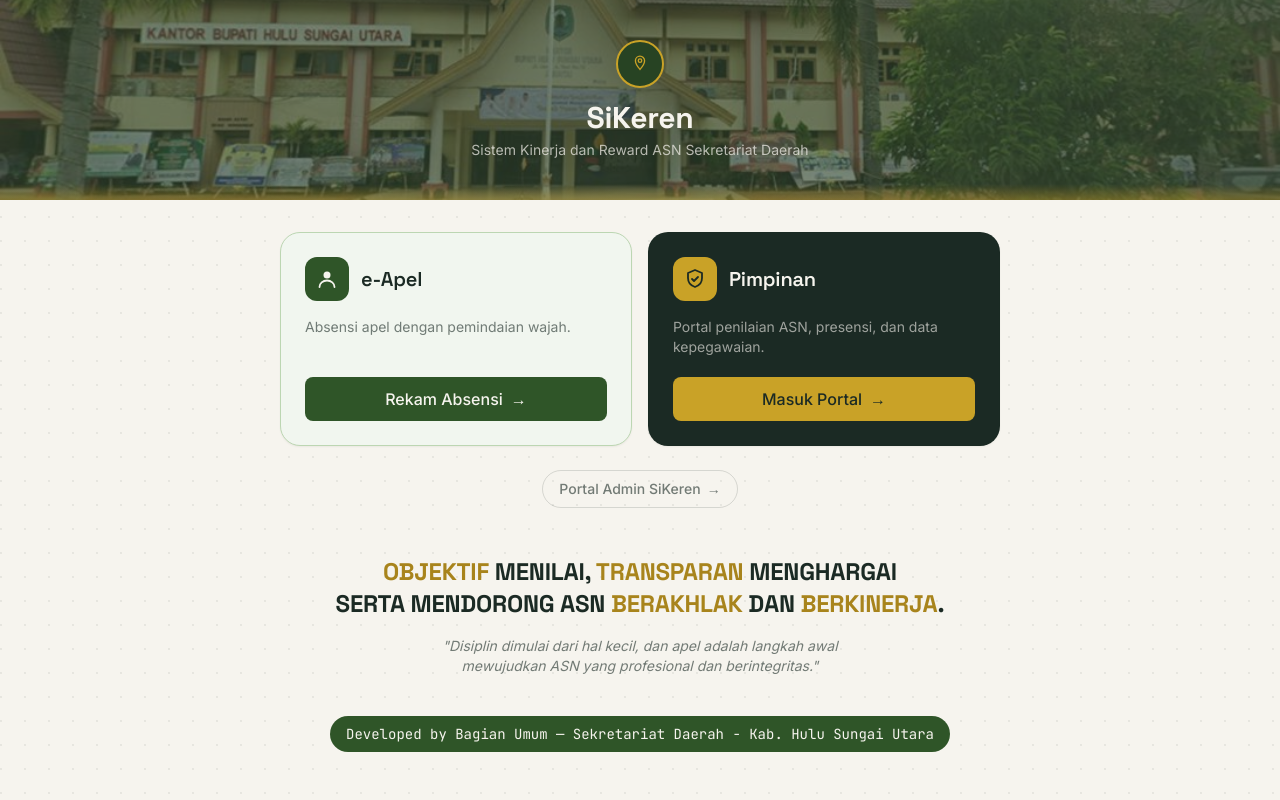
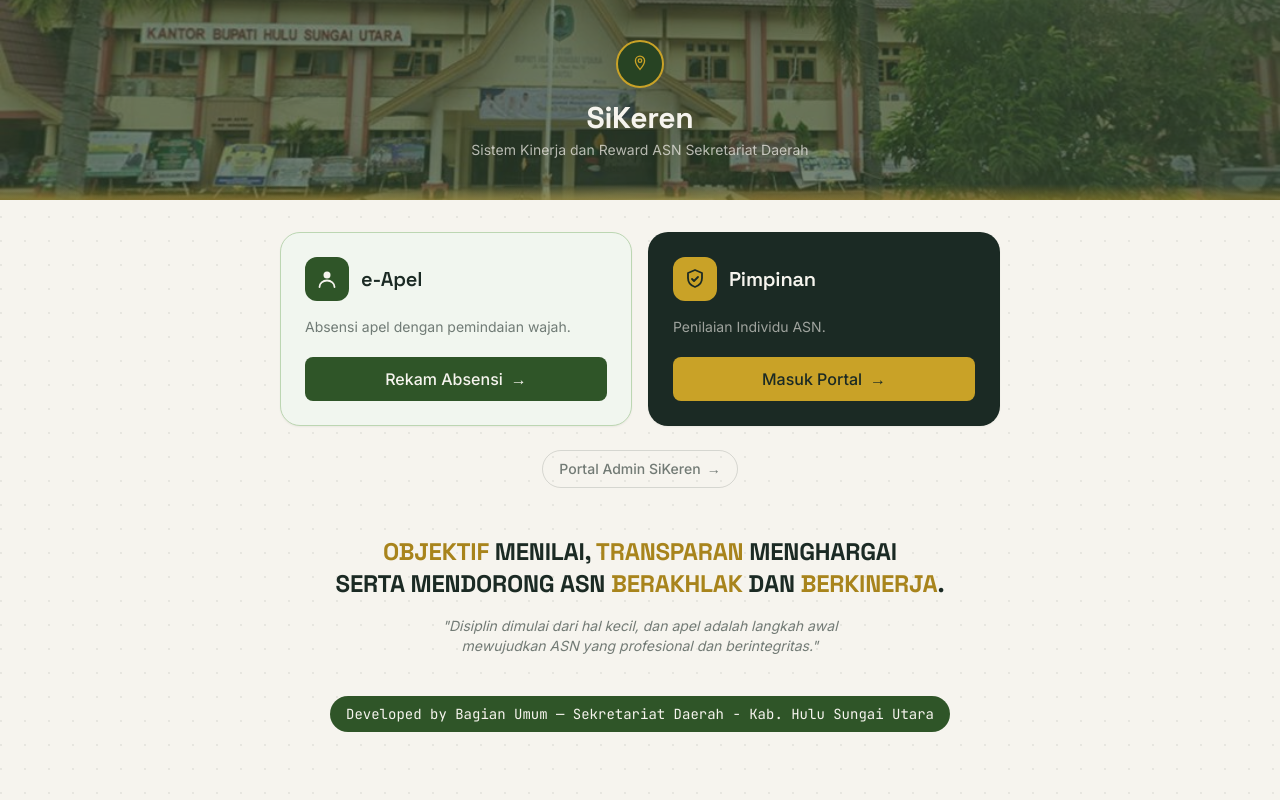
Before and after one commit to bangkit-hsu/sikeren, a React (Vite) app: page /basedata in a window 1280 px wide. Built offline with nearby package versions, Linux system fonts and the light colour scheme; no server answers.

Commit message:
Ganti keterangan kartu Pimpinan di halaman depan jadi Penilaian Individu ASN

```diff
--- a/src/pages/Home.jsx
+++ b/src/pages/Home.jsx
@@ -66,7 +66,7 @@ export default function Home() {
             </div>
             <h2 className="font-display font-semibold text-base sm:text-xl">Pimpinan</h2>
           </div>
-          <p className="text-paper/60 text-xs sm:text-sm flex-1">Portal penilaian ASN, presensi, dan data kepegawaian.</p>
+          <p className="text-paper/60 text-xs sm:text-sm flex-1">Penilaian Individu ASN.</p>
           <Link
             to="/pimpinan"
             className="mt-4 sm:mt-5 inline-flex items-center justify-center gap-1.5 sm:gap-2 bg-gold-500 text-ink text-xs sm:text-base font-medium rounded-lg py-2 sm:py-2.5 px-2 hover:bg-gold-400 transition-colors text-center"
```
